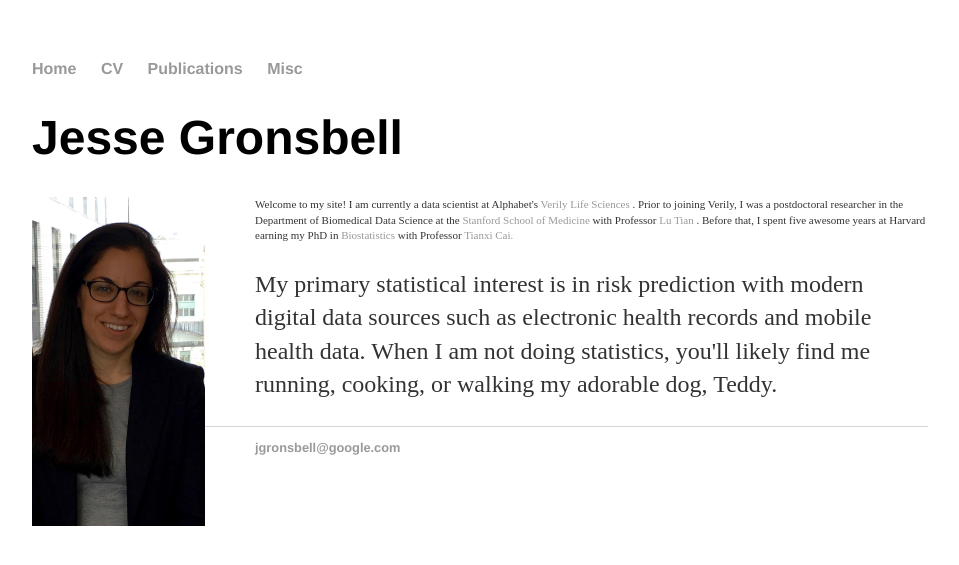
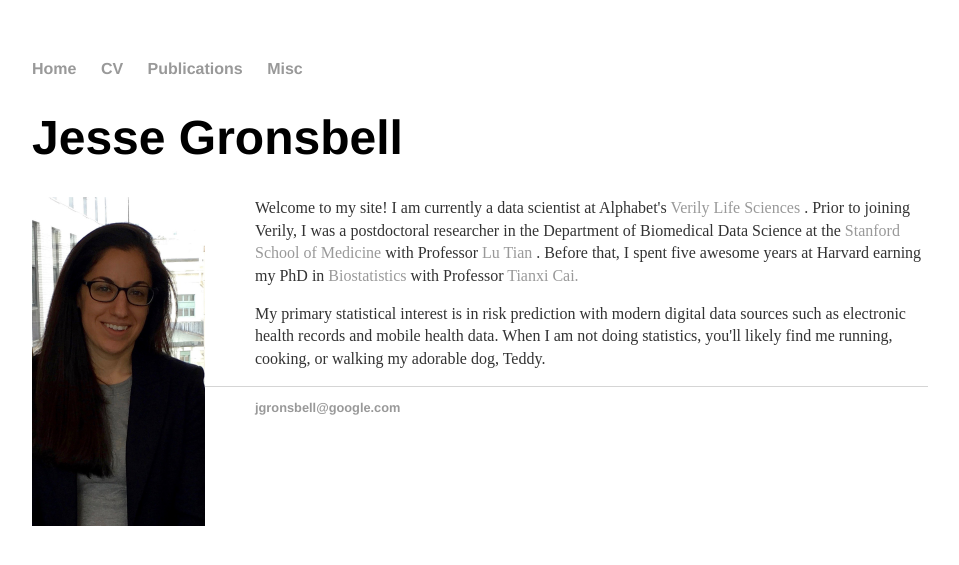
Before and after one commit to jgrons/old_website, a Jekyll site: the page built from index.html, in a window 1280 px wide. Shown: the top 565 px of the page, without its empty margins (160-1119 px from the left). Built offline with Jekyll 4.4.1, drawn with Linux system fonts in a browser that asks for light colours.

Commit message:
Update index.html

```diff
--- a/index.html
+++ b/index.html
@@ -10,14 +10,14 @@ title: Jesse Gronsbell
                   title="JG" alt="JG"/></a>
         </div>
 
-	<p style="font-size:11px;"> Welcome to my site!  I am currently a data scientist at Alphabet's <a href="https://verily.com/">
+	<p style="font-size:16px;"> Welcome to my site!  I am currently a data scientist at Alphabet's <a href="https://verily.com/">
 	Verily Life Sciences </a>.  Prior to joining Verily, I was a postdoctoral researcher in the Department
 	of Biomedical Data Science at the <a href="http://med.stanford.edu/dbds.html"> Stanford School of Medicine </a>
 	with Professor <a href="https://statistics.stanford.edu/people/lu-tian"> Lu Tian </a>.  Before that, I spent five
 	awesome years at Harvard earning my PhD in <a href="https://www.hsph.harvard.edu/biostatistics/"> Biostatistics </a>
 	with Professor <a href="https://www.hsph.harvard.edu/tianxi-cai/"> Tianxi Cai.
 	</p>
-	<p>
+	<p style="font-size:16px;">
 		My primary statistical interest is in risk prediction with modern digital data sources such as electronic
 		health records and mobile health data.  When I am not doing statistics, you'll likely find me running,
 		cooking, or walking my adorable dog, Teddy.
```
